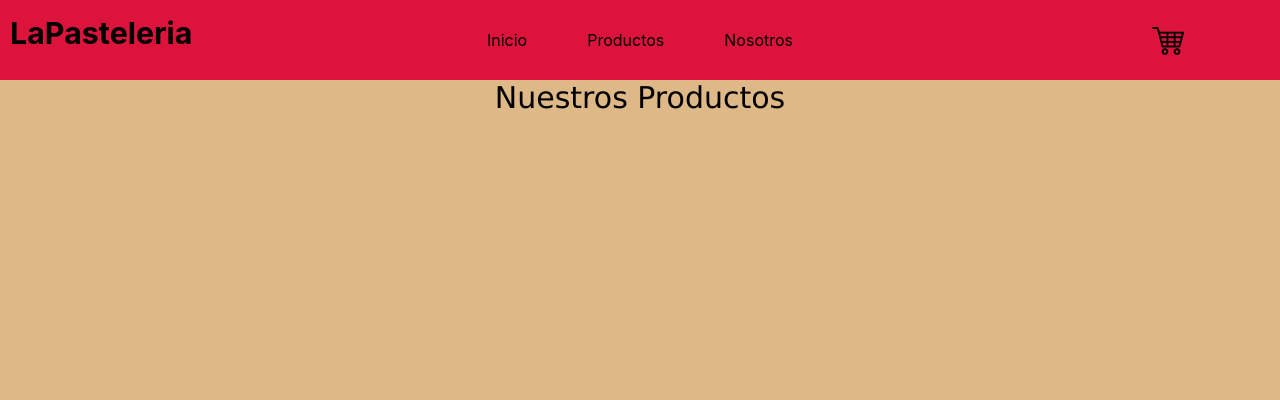
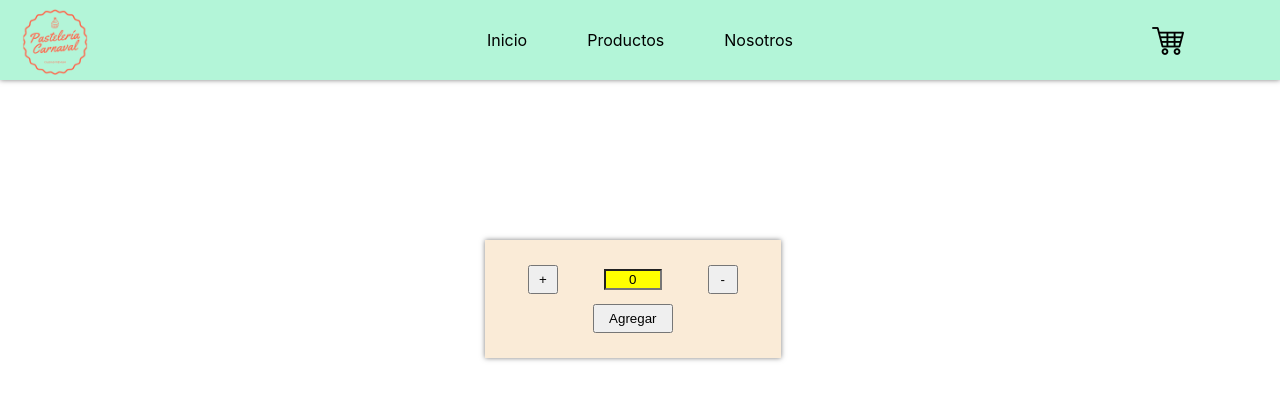
Before and after one commit to carlos29cfh/Ecommerce-Go-Tecno-Horack-Carlos, a React (Create React App) app in the folder my-app/: page / in a window 1280 px wide. Shown: the top 400 px of the page. Built offline with nearby package versions, Linux system fonts and the light colour scheme.

Commit message:
desafio-contador

```diff
--- a/my-app/src/App.jsx
+++ b/my-app/src/App.jsx
@@ -5,12 +5,13 @@ import NavBar from './components/NavBar/NavBar';
 import ItemListContainer from './components/ItemListContainer/ItemListContainer';
 import LogoTienda from './components/LogoTienda/LogoTienda';
 
+
 function App() {
   return (
     <div className="App">
-      <NavBar></NavBar>
-      <LogoTienda></LogoTienda>
-      <ItemListContainer></ItemListContainer>
+      <NavBar/>
+      <LogoTienda/>
+      <ItemListContainer title='Nuestros Productos'/>
     </div>
   );
 }
--- /dev/null
+++ b/my-app/src/components/ItemCount/ItemCount.css
@@ -0,0 +1,33 @@
+.count{
+    background-color: antiquewhite;
+    box-shadow: 0px 0px 5px 0px rgba(0,0,0,0.5);
+    width: 20%;
+    padding: 20px;
+    position: absolute;
+    right: 39%;
+    top: 30%;
+}
+
+.count div{
+    display: flex;
+    justify-content:space-around;
+    align-items: center;
+}
+
+.boton1{
+    width: 30px;
+    padding: 5px;
+    margin: 5px 0px;
+}
+
+.boton2{
+    width: 80px;
+    padding: 5px;
+    margin: 5px 0px;
+}
+
+.countinput{
+    text-align: center;
+    background-color: yellow;
+    width: 50px;
+}
--- /dev/null
+++ b/my-app/src/components/ItemCount/ItemCount.jsx
@@ -0,0 +1,32 @@
+import React, { useState } from 'react';
+
+import './ItemCount.css';
+
+function ItemCount({stock, initial, onAdd}) {
+    const [count, setCount] = useState(initial);
+
+    function sumar(){
+        if (count < stock){
+            setCount(count + 1);
+        }
+    }
+
+    function restar(){
+        if (count > 0){
+            setCount(count - 1)
+        }
+    }
+
+    return (
+        <div className='count'>
+            <div>
+                <button className='boton1' onClick={() => sumar()}>+</button>
+                <input className='countinput' readOnly value={count} />
+                <button className='boton1' onClick={() => restar()}>-</button>
+            </div>
+            <button className='boton2' onClick={() => (count <= stock) && onAdd()}>Agregar</button>
+        </div>
+    )
+}
+
+export default ItemCount
--- a/my-app/src/components/ItemListContainer/ItemListContainer.jsx
+++ b/my-app/src/components/ItemListContainer/ItemListContainer.jsx
@@ -1,10 +1,22 @@
 import React from 'react';
+import ItemCount from '../ItemCount/ItemCount';
 import './ItemListContainer.css';
 
-const ItemListContainer = () => {
-  return (
-    <div className='titulo'>Nuestros Productos</div>
-  )
+
+const ItemListContainer = (props) => {
+  function carts(){
+    console.log('carts function');
 }
 
+  return(
+    <div className='listcount'>
+      <ItemCount initial={0} stock={10} onAdd={carts} />
+    </div>
+)
+}
+
+
+
+
+
 export default ItemListContainer
--- a/my-app/src/components/LogoTienda/LogoTienda.css
+++ b/my-app/src/components/LogoTienda/LogoTienda.css
@@ -1,6 +1,14 @@
-.logo{
+/*.logo{
     font-size: 95%;
     position: absolute;
     top: -5px;
     margin-left: 10px;
+}*/
+
+.logoTienda{
+    width: 110px;
+    display: flex;
+    justify-content: end;
+    position: absolute;
+    top: -13px;
 }
--- a/my-app/src/components/LogoTienda/LogoTienda.jsx
+++ b/my-app/src/components/LogoTienda/LogoTienda.jsx
@@ -1,9 +1,10 @@
 import React from 'react';
 import './LogoTienda.css';
-
+import logoTienda from './1-removebg-preview.png';
 function LogoTienda (props) {
     return (
-            <div className='logo'><h1>LaPasteleria</h1></div>
+            /*<div className='logo'><h1>LaPasteleria</h1></div>*/
+            <img className='logoTienda' src={logoTienda} alt='logo de la tienda'></img>
     );
 }
 
--- a/my-app/src/components/NavBar/NavBar.css
+++ b/my-app/src/components/NavBar/NavBar.css
@@ -2,10 +2,11 @@
     margin: 0;
     padding: 0;
     list-style-type: none;
-    background-color: crimson;
+    background-color: rgb(179, 245, 216);
     color: white;
     display: flex;
     justify-content: center;
+    box-shadow: 0px 0px 5px 0px rgba(0,0,0,0.5);
 }
 
 .navbar a{
```
Also changed, not shown: my-app/src/components/LogoTienda/1-removebg-preview.png (added).
